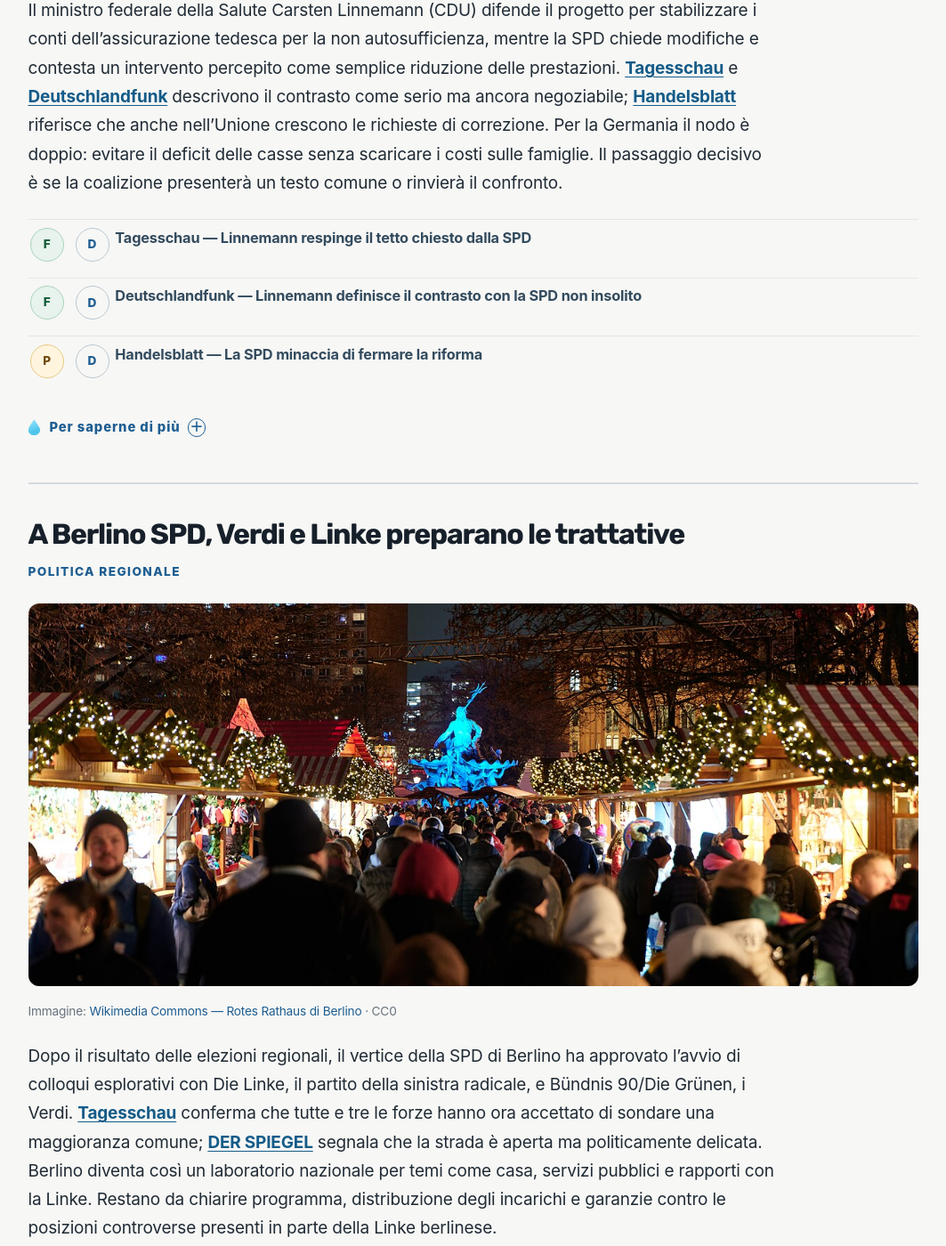
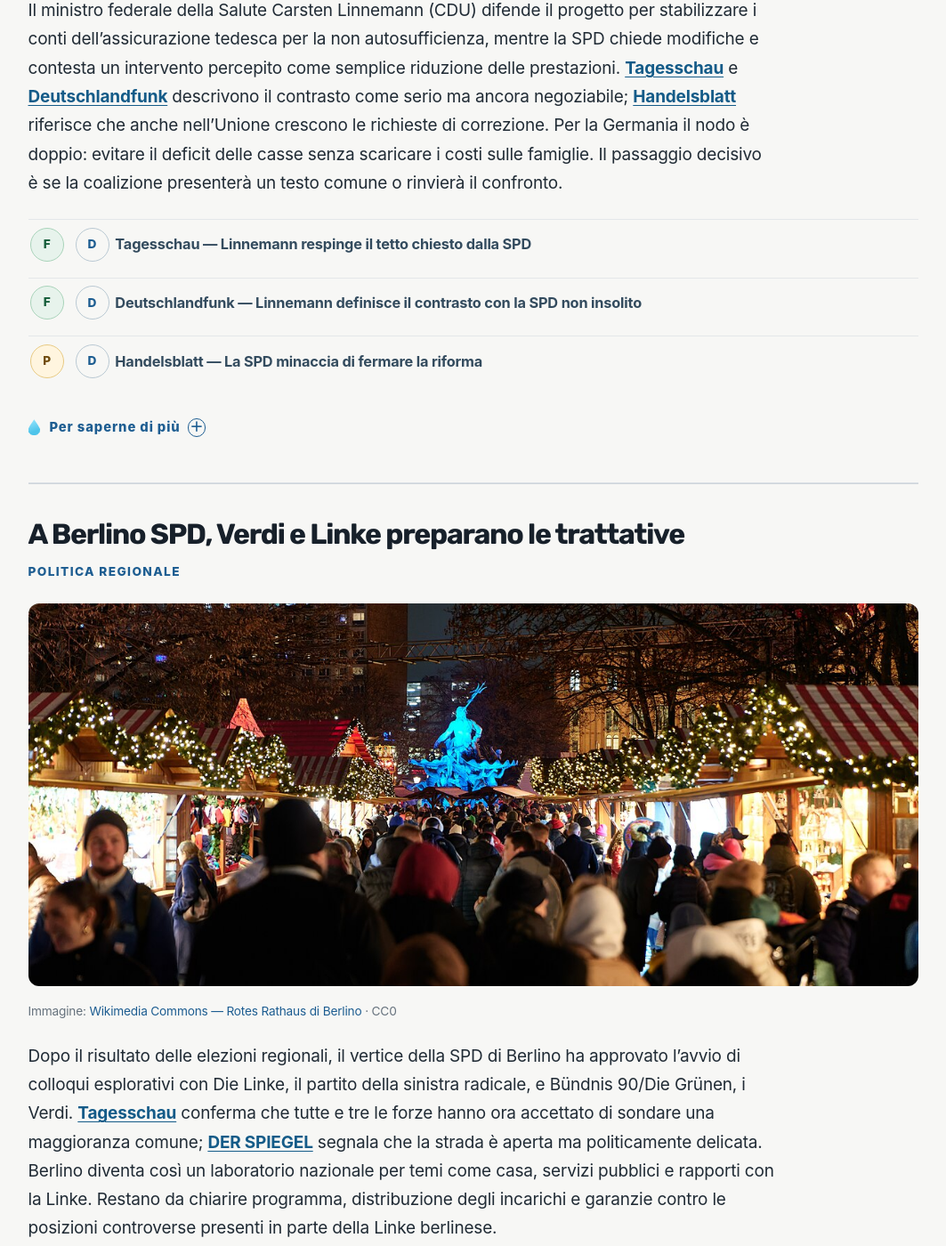
Before and after one commit to ottoottone/prj-news-mattino, a Jekyll site: the page built from index.html, in a window 1280 px wide and 1400 px high, scrolled down 1009 px. Shown: the whole window at 89% size, without its empty margins (57-1120 px from the left). Built offline with Jekyll 4.4.1, drawn with Linux system fonts in a browser that asks for light colours; some web fonts are replaced; the list of posts is cut into pages by our own code.

Commit message:
Center source labels with titles

```diff
--- a/assets/css/briefing.css
+++ b/assets/css/briefing.css
@@ -124,10 +124,10 @@
 .briefing-item-body p { max-width:70ch; margin:0 0 1.15rem; line-height:1.7; }
 .inline-source { color:#145b88; font-weight:750; text-decoration:underline; text-decoration-thickness:1px; text-underline-offset:3px; }
 .item-sources, .source-directory { display:grid; gap:.5rem; margin-top:1.25rem; }
-.source-line { display:grid; grid-template-columns:2.25rem minmax(0,1fr); align-items:start; gap:.55rem; min-height:2rem; padding:.45rem 0; border-top:1px solid #e4e7e9; font-size:.86rem; }
-.source-line a { grid-column:2; grid-row:1; display:flex; align-items:flex-start; gap:.35rem; color:#334b5e; font-weight:650; line-height:1.35; }
+.source-line { display:grid; grid-template-columns:2.25rem minmax(0,1fr); align-items:center; gap:.55rem; min-height:2rem; padding:.45rem 0; border-top:1px solid #e4e7e9; font-size:.86rem; }
+.source-line a { grid-column:2; grid-row:1; display:flex; align-items:center; gap:.35rem; color:#334b5e; font-weight:650; line-height:1.35; }
 .source-lang { display:inline-flex; align-items:center; justify-content:center; width:2rem; height:2rem; margin:0; padding:0; border:1px solid #b9c8d2; border-radius:50%; color:#1d5d91; font-size:.72rem; font-weight:800; letter-spacing:.04em; flex:0 0 2rem; }
-.source-access { grid-column:1; grid-row:1; align-self:start; justify-self:center; display:flex; align-items:center; justify-content:center; width:2rem; height:2rem; margin:0; padding:0; border-radius:50%; text-align:center; font-size:.72rem; font-weight:800; letter-spacing:.03em; }
+.source-access { grid-column:1; grid-row:1; align-self:center; justify-self:center; display:flex; align-items:center; justify-content:center; width:2rem; height:2rem; margin:0; padding:0; border-radius:50%; text-align:center; font-size:.72rem; font-weight:800; letter-spacing:.03em; }
 .source-access.free { background:#e7f3ec; color:#155d3a; border:1px solid #a8d2b9; }
 .source-access.paywall { background:#fff5df; color:#714d10; border:1px solid #e7c982; }
 .source-access.official { background:#e5eff9; color:#174c76; border:1px solid #a8c7df; }
@@ -141,7 +141,7 @@
 .sources-section .source-line:first-child { border-top:0; }
 .post-tags, .post-categories { display:none; }
 .compact-archive { border-top:1px solid #cfd5da; padding-top:2.5rem; margin-top:1rem; }
-@media (max-width:800px) { .content { padding:2.25rem 1.1rem 4rem; } .content-first-header { display:block; } .compact-facts { margin-top:2rem; max-width:420px; } .briefing-item, .watch-today, .sources-section { grid-template-columns:1fr; gap:1rem; } .briefing-item { padding:1.7rem 0; } .source-line { grid-template-columns:2.25rem minmax(0,1fr); gap:.55rem; align-items:start; } .source-line a { grid-column:2; grid-row:1; } .source-access { grid-column:1; grid-row:1; justify-self:center; align-self:start; } .watch-today h2, .sources-section h2 { font-size:1.55rem; } .briefing-item-title h2 { font-size:1.8rem; } .content-first-header h1 { font-size:3rem; } }
+@media (max-width:800px) { .content { padding:2.25rem 1.1rem 4rem; } .content-first-header { display:block; } .compact-facts { margin-top:2rem; max-width:420px; } .briefing-item, .watch-today, .sources-section { grid-template-columns:1fr; gap:1rem; } .briefing-item { padding:1.7rem 0; } .source-line { grid-template-columns:2.25rem minmax(0,1fr); gap:.55rem; align-items:center; } .source-line a { grid-column:2; grid-row:1; } .source-access { grid-column:1; grid-row:1; justify-self:center; align-self:center; } .watch-today h2, .sources-section h2 { font-size:1.55rem; } .briefing-item-title h2 { font-size:1.8rem; } .content-first-header h1 { font-size:3rem; } }
 
 /* Dark mode: override the editorial light surfaces with a readable dark palette. */
 .theme-nord-dark body { background:#101820; color:#e8eef2; }
```
